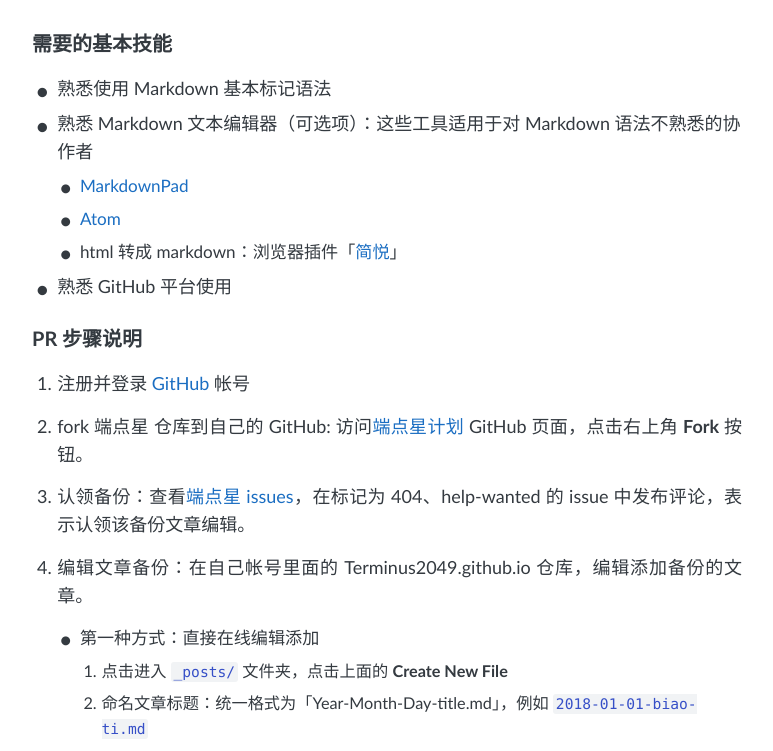
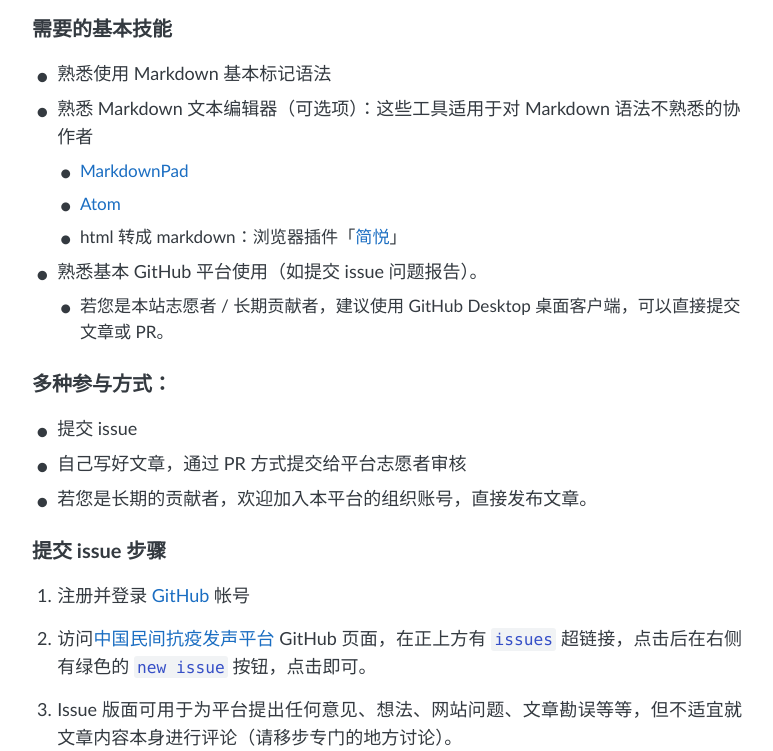
Before and after one commit to voice-against-covid19/-voice-against-covid19, a Jekyll site: the page built from _posts/2022-01-01-how-to-participate.md, in a window 1280 px wide and 1400 px high, scrolled down 985 px. Shown: the top 751 px of the window, without its empty margins (253-1026 px from the left). Built offline with Jekyll 4.4.1, drawn with Linux system fonts in a browser that asks for light colours; some of the changed text lies outside the part shown.

````diff
--- a/_posts/2022-01-01-how-to-participate.md
+++ b/_posts/2022-01-01-how-to-participate.md
@@ -1,18 +1,17 @@
 ---
 layout: post
-title:  "如何协作参与端点星计划"
+title:  "【置顶】如何协作参与发声平台"
 date:   2022-01-01
-categories: sticky
+categories: howto
 is_sticky: true
 tags: 参与
-description: Terminus 端点星计划，是在 GitHub 开放平台搭建的一个站点，以去中心化的方式备份微信、微博等平台被删文章。
+description: '图文并茂教你如何参与本平台的文章发布'
 ---
 
-## 端点星计划是什么
+## 中国民间抗疫发声平台是什么
 
-Terminus 端点星计划，是在 GitHub 开放平台搭建的一个站点，用于备份微信、微博等平台被删文章。防火墙外也有像 [中国数字时代](https://chinadigitaltimes.net/chinese/)、[GreatFire](https://zh.greatfire.org/)、[自由微博](https://freeweibo.com/)、[自由微信](https://freewechat.com/)、[墙与书](https://wallsandbooks.wordpress.com) 这样的网站做文章备份，但不便于墙内网络传播。
+中国民间抗疫发声平台，是在 GitHub 开放平台搭建的一个站点，用于备份微信、微博等平台被删文章。防火墙外也有像 [中国数字时代](https://chinadigitaltimes.net/chinese/)、[GreatFire](https://zh.greatfire.org/)、[自由微博](https://freeweibo.com/)、[自由微信](https://freewechat.com/)、[墙与书](https://wallsandbooks.wordpress.com) 这样的网站做文章备份，但不便于墙内网络传播。
 
-2018年1月发起，以备份微信订阅号、媒体报道社会热点事件的被删文章为主。
 
 ## 抵抗404，需要公众参与新方法
 
@@ -27,9 +26,10 @@ Terminus 端点星计划，是在 GitHub 开放平台搭建的一个站点，用
 
 公众参与抵抗404，需要开辟新的方法，重新捡起超链接、网站，再加上开源开放的协作平台。
 
-端点星计划正是出于这样的原因与目的而产生。
+> 本平台，在众多前辈的开放协作平台（如有颗银河系遥远的星球）的基础上，砥砺前行，继续启程！
 
-## 如何参与端点星计划
+
+## 如何参与本平台
 
 ### 需要的基本技能
 
@@ -38,29 +38,32 @@ Terminus 端点星计划，是在 GitHub 开放平台搭建的一个站点，用
   - [MarkdownPad](http://markdownpad.com/)
   - [Atom](https://atom.io/)
   - html 转成 markdown：浏览器插件「[简悦](http://ksria.com/simpread/)」
-- 熟悉 GitHub 平台使用
+
+- 熟悉基本 GitHub 平台使用（如提交 issue 问题报告）。
+  - 若您是本站志愿者/长期贡献者，建议使用 GitHub Desktop 桌面客户端，可以直接提交文章或 PR。
+
+### 多种参与方式：
+- 提交 issue
+- 自己写好文章，通过 PR 方式提交给平台志愿者审核
+- 若您是长期的贡献者，欢迎加入本平台的组织账号，直接发布文章。
+
+### 提交 issue 步骤
+
+1. 注册并登录 [GitHub](https://github.com/) 帐号
+
+2. 访问[中国民间抗疫发声平台](https://github.com/voice-against-covid19/voice-against-covid19.github.io) GitHub 页面，在正上方有`issues` 超链接，点击后在右侧有绿色的`new issue` 按钮，点击即可。
+
+3. Issue 版面可用于为平台提出任何意见、想法、网站问题、文章勘误等等，但不适宜就文章内容本身进行评论（请移步专门的地方讨论）。
 
 ### PR 步骤说明
 
-1. 注册并登录 [GitHub](https://github.com/) 帐号
+1. PR 的意思就是：我有新的想法、作品已经准备好了，发给你们一个提交请求，如果同意，站方可以直接合并我的代码和/或文章就可以了，很方便。当然必须先有 GitHub 账号。
 
-2. fork 端点星 仓库到自己的 GitHub: 访问[端点星计划](https://github.com/Terminus2049/Terminus2049.github.io) GitHub页面，点击右上角 **Fork** 按钮。
+2. fork 本平台仓库到自己的名下: 访问[中国民间抗疫发声平台](https://github.com/voice-against-covid19/voice-against-covid19.github.io) GitHub 页面，点击右上角 **Fork** 按钮。
 
-3. 认领备份：查看[端点星 issues](https://github.com/Terminus2049/Terminus2049.github.io/issues)，在标记为 404、help-wanted 的 issue 中发布评论，表示认领该备份文章编辑。
+3. (TODO) 如果本平台的 issue 版面有 issue 标记为 `404`、`help-wanted`，可以认领该 issue，进行相应修改等操作后，提交 PR。
 
 4. 编辑文章备份：在自己帐号里面的 Terminus2049.github.io 仓库，编辑添加备份的文章。
-
-    - 第一种方式：直接在线编辑添加
-      1. 点击进入 `_posts/` 文件夹，点击上面的 **Create New File**
-      2. 命名文章标题：统一格式为「Year-Month-Day-title.md」，例如 `2018-01-01-biao-ti.md`
-      3. 在下方 **Edit new file** 空白区域编辑内容，编辑格式看下方[备份格式编辑要求](#备份格式编辑要求)
-      4. 点击 **Preview** 可预览效果
-        ![add_new_post.png](https://i.loli.net/2020/02/09/uhZUAWm6yr3MJ4I.png)
-
-    - 第二种方式：从本地上传已编辑的 md 文档
-      1. 点击进入 `_posts/` 文件夹，点击 **Upload files**
-        ![drag_files.png](https://i.loli.net/2020/02/09/Be21nogCdw4pJlE.png)
-      2. 从本地选择要上传的 md 文档
 
 5. 填写 **commit new file**
   ![commit_new_file.png](https://i.loli.net/2020/02/09/fCs72X3pBYgSkT8.png)
@@ -72,9 +75,28 @@ Terminus 端点星计划，是在 GitHub 开放平台搭建的一个站点，用
 
 7. 等待 Terminusbot 查看 PR ，符合要求的内容会 merge(合并）。
 
-### 备份格式编辑要求
+## 创建/编辑文章
 
-1. 头部格式：
+### 使用网页
+- 第一种方式：直接在线编辑添加
+  1. 点击进入 `_posts/` 文件夹，点击上面的 **Create New File**
+  2. 命名文章标题：统一格式为「Year-Month-Day-title.md」，例如 `2018-01-01-biao-ti.md`
+  3. 在下方 **Edit new file** 空白区域编辑内容，编辑格式看下方[文章格式编辑要求](#文章格式编辑要求)
+  4. 点击 **Preview** 可预览效果
+    ![add_new_post.png](https://i.loli.net/2020/02/09/uhZUAWm6yr3MJ4I.png)
+
+- 第二种方式：从本地上传已编辑的 md 文档
+  0. 在电脑本地用文档编辑软件写好/改好 md 文件，文件名格式同上
+  1. 点击进入 `_posts/` 文件夹，点击 **Upload files**
+    ![drag_files.png](https://i.loli.net/2020/02/09/Be21nogCdw4pJlE.png)
+  2. 从本地选择要上传的 md 文档
+
+### 使用 GitHub Desktop
+      TODO
+
+### 文章格式编辑要求
+
+1. 头部格式：（每篇文章（md 文件）都必须在开头放置这样的信息，用于生成网页）
 
     ```
     ---
@@ -83,19 +105,23 @@ Terminus 端点星计划，是在 GitHub 开放平台搭建的一个站点，用
     date:   2018-04-09
     categories: Archive
     tags: 沈阳
+    is_sticky: true
     image_feature: ""
     description: 这位女生名叫许红云，她希望更多被沈阳侵扰的女生勇敢地站出来，勇敢地面对过去和现在，才能看到未来。
     ---
     ```
-    - layout: post 保持不变
-    - title: 用备份文章的标题
-    - date: 被删日期
-    - categories: Archive 保持不变
-    - tags: 标签（在端点星查看是否已有相关标签）
+    - layout: post （只能是 post 不要动）
+    - title: 文章的标题（比文件名上的标题优先）
+    - date: 在本站的发布日期（本站文章列表默认以这个日期来排序）
+    - categories: 分类（有必要的话可以自定义）
+    - tags: 标签（在本平台查看是否已有相关标签，有必要的话可以自定义）
+    - is_sticky: true 或者 false，对应是 或 否为置顶
     - image_feature: "如果文章有合适的图片可作为封面图，图片链接填在这里，若无则不填写"
-    - description: 可用文章的导语做简述
+    - description: （可用文章的导语做简述，显示在文章列表）
 
-2. 来源说明格式
+    > 注意：以上填充的内容中不要出现英文的单引号`''` 和双引号`""`（中文引号可以），其他英文标点符号也最好不使用，若使用的话请在该内容的首尾用英文单引号括起来 :)
+
+2. 引用来源的格式
 
     ```
     ---
@@ -109,4 +135,8 @@ Terminus 端点星计划，是在 GitHub 开放平台搭建的一个站点，用
 
 4. 图片编辑
   1. 使用 [https://sm.ms](https://sm.ms) 或 [https://imgur.com](https://imgur.com) 图床平台生成链接。
+    - 然后在 md 文件中相应位置写：
+    ```
+    ![](https://xxxxxxxxxxxx)
+    ```
   2. 图注用 `<center>图注</center>` 居中。
--- a/index.html
+++ b/index.html
@@ -35,7 +35,7 @@ layout: default
         </ul>
       </div>
       <div class="entry">
-        TODO: 一句话自我介绍
+        中国民间抗疫发声平台，是在 GitHub 等开放平台搭建的站点，以去中心化的方式备份微信、微博等平台被删文章，以及其他无法发出的声音。
       </div>
     </article>
 
````
Also changed, not shown: _posts/2022-05-01-article-formats-reference.md (added, +55 -0 lines), _posts/2022-05-01-how-to-publish-article.md (deleted, +0 -9 lines).
